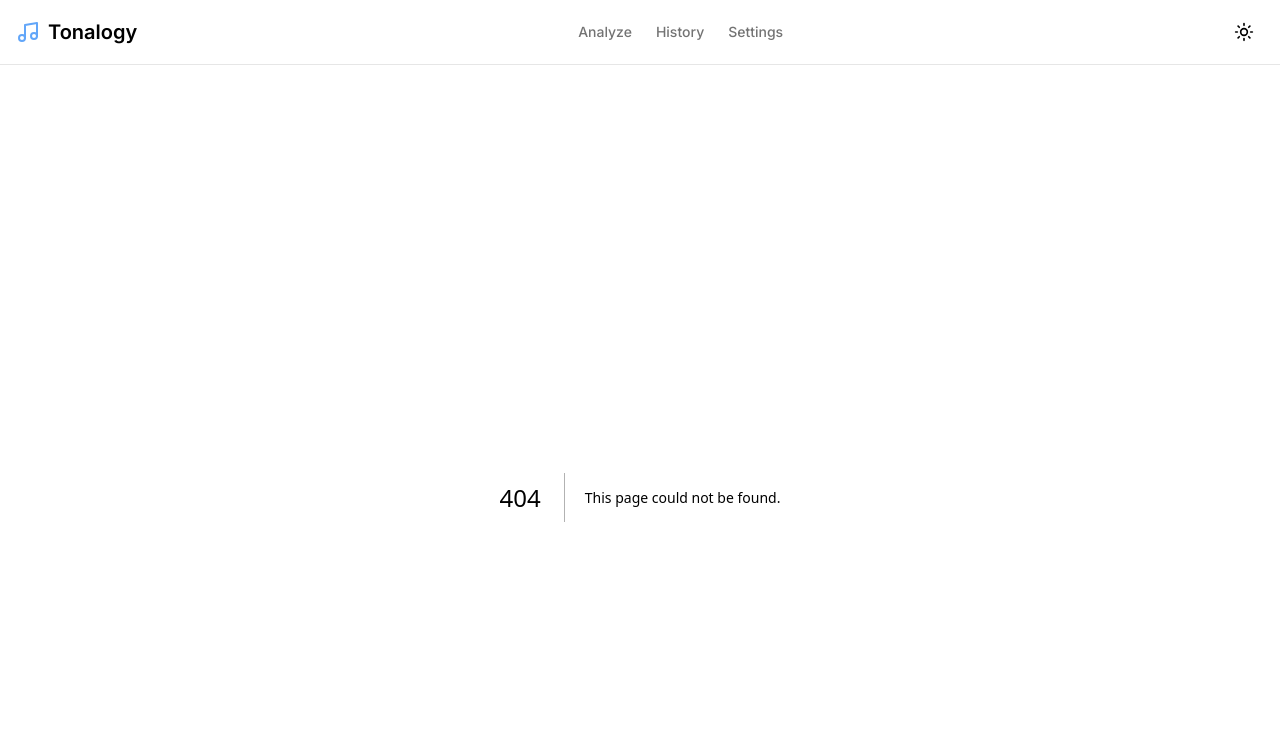
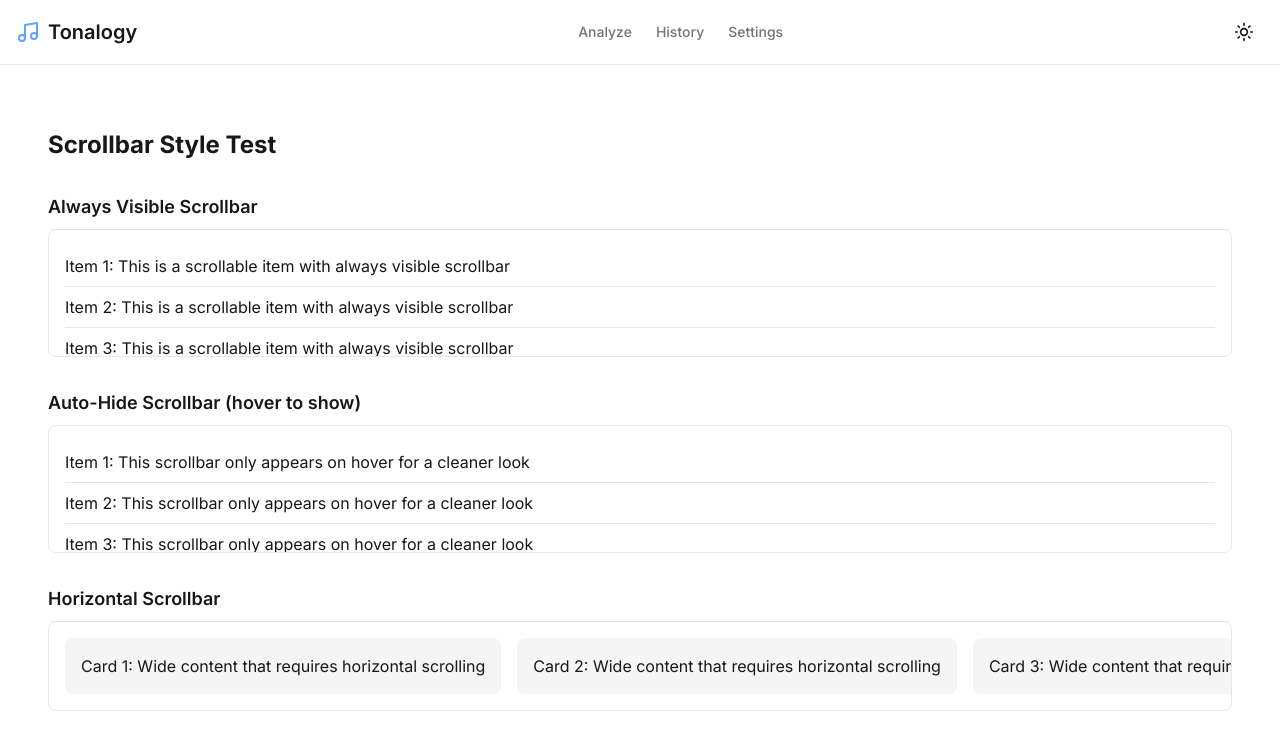
Before and after one commit to joabemorais/tonalogy-interface, a Next.js app: page /test-scrollbar in a window 1280 px wide. Before the commit this address had no page. Shown: the top 750 px of the page. Built offline with nearby package versions, Linux system fonts and the light colour scheme.

Commit message:
style: implement custom scrollbar styles and enhance scrollbar visibility across components

```diff
--- a/app/globals.css
+++ b/app/globals.css
@@ -95,6 +95,47 @@
     @apply bg-background text-foreground;
     font-feature-settings: "rlig" 1, "calt" 1;
   }
+
+  /* Global scrollbar styling for the entire site */
+  html {
+    scrollbar-width: thin;
+    scrollbar-color: hsl(var(--muted-foreground) / 0.2) transparent;
+  }
+
+  html::-webkit-scrollbar {
+    width: 8px;
+  }
+
+  html::-webkit-scrollbar-track {
+    background: transparent;
+  }
+
+  html::-webkit-scrollbar-thumb {
+    background: hsl(var(--muted-foreground) / 0.2);
+    border-radius: 4px;
+    transition: background 0.2s ease;
+  }
+
+  html::-webkit-scrollbar-thumb:hover {
+    background: hsl(var(--muted-foreground) / 0.4);
+  }
+
+  html::-webkit-scrollbar-corner {
+    background: transparent;
+  }
+
+  /* Enhanced dark mode for global scrollbar */
+  .dark html {
+    scrollbar-color: hsl(var(--border)) transparent;
+  }
+
+  .dark html::-webkit-scrollbar-thumb {
+    background: hsl(var(--border));
+  }
+
+  .dark html::-webkit-scrollbar-thumb:hover {
+    background: hsl(var(--muted-foreground) / 0.3);
+  }
 }
 
 @layer components {
@@ -131,4 +172,107 @@
   .chord-button-hover {
     @apply hover:bg-accent hover:text-accent-foreground hover:border-primary/50;
   }
+
+  /* Modern scrollbar styles - inspired by Linear/Raycast */
+  .custom-scrollbar {
+    scrollbar-width: thin;
+    scrollbar-color: hsl(var(--muted-foreground) / 0.2) transparent;
+  }
+
+  .custom-scrollbar::-webkit-scrollbar {
+    width: 6px;
+    height: 6px;
+  }
+
+  .custom-scrollbar::-webkit-scrollbar-track {
+    background: transparent;
+    border-radius: 3px;
+  }
+
+  .custom-scrollbar::-webkit-scrollbar-thumb {
+    background: hsl(var(--muted-foreground) / 0.2);
+    border-radius: 3px;
+    transition: all 0.2s ease;
+  }
+
+  .custom-scrollbar::-webkit-scrollbar-thumb:hover {
+    background: hsl(var(--muted-foreground) / 0.4);
+  }
+
+  .custom-scrollbar::-webkit-scrollbar-corner {
+    background: transparent;
+  }
+
+  /* Enhanced dark mode scrollbars */
+  .dark .custom-scrollbar {
+    scrollbar-color: hsl(var(--border)) transparent;
+  }
+
+  .dark .custom-scrollbar::-webkit-scrollbar-thumb {
+    background: hsl(var(--border));
+    border: 1px solid hsl(var(--background));
+  }
+
+  .dark .custom-scrollbar::-webkit-scrollbar-thumb:hover {
+    background: hsl(var(--muted-foreground) / 0.3);
+    border: 1px solid hsl(var(--background));
+  }
+
+  /* Ultra-thin scrollbars for mobile */
+  @media (max-width: 768px) {
+    .custom-scrollbar::-webkit-scrollbar {
+      width: 4px;
+      height: 4px;
+    }
+  }
+
+  /* Auto-hiding scrollbars (show only on hover) */
+  .custom-scrollbar-autohide {
+    scrollbar-width: thin;
+    scrollbar-color: transparent transparent;
+    transition: scrollbar-color 0.2s ease;
+  }
+
+  .custom-scrollbar-autohide:hover {
+    scrollbar-color: hsl(var(--muted-foreground) / 0.2) transparent;
+  }
+
+  .custom-scrollbar-autohide::-webkit-scrollbar {
+    width: 6px;
+    height: 6px;
+  }
+
+  .custom-scrollbar-autohide::-webkit-scrollbar-track {
+    background: transparent;
+  }
+
+  .custom-scrollbar-autohide::-webkit-scrollbar-thumb {
+    background: transparent;
+    border-radius: 3px;
+    transition: background 0.2s ease;
+  }
+
+  .custom-scrollbar-autohide:hover::-webkit-scrollbar-thumb {
+    background: hsl(var(--muted-foreground) / 0.2);
+  }
+
+  .custom-scrollbar-autohide::-webkit-scrollbar-thumb:hover {
+    background: hsl(var(--muted-foreground) / 0.4);
+  }
+
+  .dark .custom-scrollbar-autohide:hover {
+    scrollbar-color: hsl(var(--border)) transparent;
+  }
+
+  .dark .custom-scrollbar-autohide:hover::-webkit-scrollbar-thumb {
+    background: hsl(var(--border));
+  }
+
+  .dark .custom-scrollbar-autohide::-webkit-scrollbar-thumb:hover {
+    background: hsl(var(--muted-foreground) / 0.3);
+  }
+
+  .custom-scrollbar-autohide::-webkit-scrollbar-corner {
+    background: transparent;
+  }
 }
--- a/app/layout.tsx
+++ b/app/layout.tsx
@@ -21,7 +21,7 @@ export default function RootLayout({
 }) {
   return (
     <html lang="en" suppressHydrationWarning>
-      <body className={inter.className}>
+      <body className={`${inter.className} custom-scrollbar`}>
         <ThemeProvider
           attribute="class"
           defaultTheme="system"
--- /dev/null
+++ b/app/test-scrollbar/page.tsx
@@ -0,0 +1,47 @@
+import React from 'react'
+
+export default function ScrollbarTest() {
+  return (
+    <div className="container mx-auto p-8 space-y-8">
+      <h1 className="text-2xl font-bold">Scrollbar Style Test</h1>
+
+      {/* Test 1: Always visible scrollbar */}
+      <div className="space-y-2">
+        <h2 className="text-lg font-semibold">Always Visible Scrollbar</h2>
+        <div className="h-32 overflow-y-auto custom-scrollbar border rounded-lg p-4 bg-card">
+          {Array.from({ length: 20 }, (_, i) => (
+            <div key={i} className="py-2 border-b last:border-b-0">
+              Item {i + 1}: This is a scrollable item with always visible scrollbar
+            </div>
+          ))}
+        </div>
+      </div>
+
+      {/* Test 2: Auto-hide scrollbar */}
+      <div className="space-y-2">
+        <h2 className="text-lg font-semibold">Auto-Hide Scrollbar (hover to show)</h2>
+        <div className="h-32 overflow-y-auto custom-scrollbar-autohide border rounded-lg p-4 bg-card">
+          {Array.from({ length: 20 }, (_, i) => (
+            <div key={i} className="py-2 border-b last:border-b-0">
+              Item {i + 1}: This scrollbar only appears on hover for a cleaner look
+            </div>
+          ))}
+        </div>
+      </div>
+
+      {/* Test 3: Horizontal scrollbar */}
+      <div className="space-y-2">
+        <h2 className="text-lg font-semibold">Horizontal Scrollbar</h2>
+        <div className="w-full overflow-x-auto custom-scrollbar border rounded-lg p-4 bg-card">
+          <div className="flex gap-4 w-max">
+            {Array.from({ length: 15 }, (_, i) => (
+              <div key={i} className="min-w-[200px] p-4 bg-secondary rounded-lg">
+                Card {i + 1}: Wide content that requires horizontal scrolling
+              </div>
+            ))}
+          </div>
+        </div>
+      </div>
+    </div>
+  )
+}
--- a/components/analysis-results.tsx
+++ b/components/analysis-results.tsx
@@ -70,7 +70,7 @@ export function AnalysisResults({ result, error }: AnalysisResultsProps) {
         {result.explanation_details.length > 0 && (
           <div className="space-y-2">
             <div className="text-sm font-medium">Analysis Steps</div>
-            <div className="space-y-2 max-h-64 overflow-y-auto">
+            <div className="space-y-2 max-h-64 overflow-y-auto custom-scrollbar-autohide">
               {result.explanation_details.map((step, index) => (
                 <div key={index} className="analysis-step">
                   <div className="flex justify-between items-start gap-2">
--- a/components/mobile-chord-keyboard.tsx
+++ b/components/mobile-chord-keyboard.tsx
@@ -328,7 +328,7 @@ export function MobileChordKeyboard({ chords, onChange, disabled = false, maxCho
           />
 
           {/* Keyboard Panel */}
-          <div className="fixed bottom-0 left-0 right-0 bg-background border-t shadow-lg z-50 animate-in slide-in-from-bottom duration-300 max-h-[70vh] overflow-y-auto">
+          <div className="fixed bottom-0 left-0 right-0 bg-background border-t shadow-lg z-50 animate-in slide-in-from-bottom duration-300 max-h-[70vh] overflow-y-auto custom-scrollbar-autohide">
             {/* Header */}
             <div className="flex items-center justify-between p-4 border-b bg-background sticky top-0">
               <button
--- a/components/tonality-selector.tsx
+++ b/components/tonality-selector.tsx
@@ -24,7 +24,7 @@ export function TonalitySelector({ selected, onChange, disabled = false }: Tonal
       <div className="text-xs text-muted-foreground">
         Select specific tonalities to test (leave empty for auto-detection)
       </div>
-      <div className="max-h-32 overflow-y-auto border rounded-xl p-3 bg-background/50">
+      <div className="max-h-32 overflow-y-auto border rounded-xl p-3 bg-background/50 custom-scrollbar">
         <div className="grid grid-cols-2 sm:grid-cols-3 gap-2">
           {COMMON_TONALITIES.map((tonality) => (
             <button
@@ -35,9 +35,9 @@ export function TonalitySelector({ selected, onChange, disabled = false }: Tonal
                 "px-3 py-2 text-sm font-medium rounded-lg border-2 transition-all duration-200",
                 "hover:bg-accent hover:text-accent-foreground text-center",
                 "disabled:opacity-50 disabled:cursor-not-allowed",
-                "shadow-sm hover:shadow-md hover:scale-105 active:scale-95",
+                "shadow-sm hover:shadow-md active:scale-95",
                 selected.includes(tonality)
-                  ? "bg-primary text-primary-foreground border-primary shadow-md scale-105"
+                  ? "bg-primary text-primary-foreground border-primary shadow-md"
                   : "bg-background border-border hover:border-primary/50"
               )}
             >
--- a/components/visualization-display.tsx
+++ b/components/visualization-display.tsx
@@ -95,7 +95,7 @@ export function VisualizationDisplay({ imageData, theme }: VisualizationDisplayP
       </CardHeader>
 
       <CardContent>
-        <div className="relative bg-secondary/10 rounded-lg p-4">
+        <div className="relative bg-secondary/10 rounded-lg p-4 custom-scrollbar">
           <div className="flex justify-center">
             <img
               src={imageData}
```
